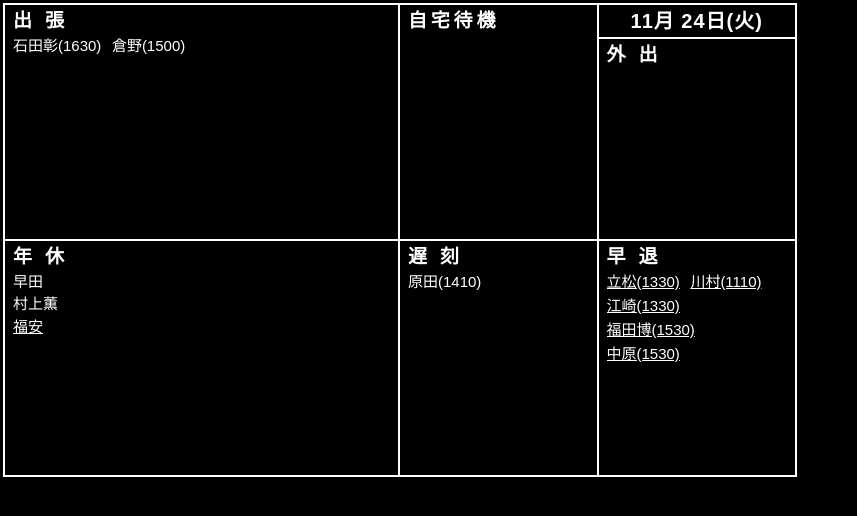
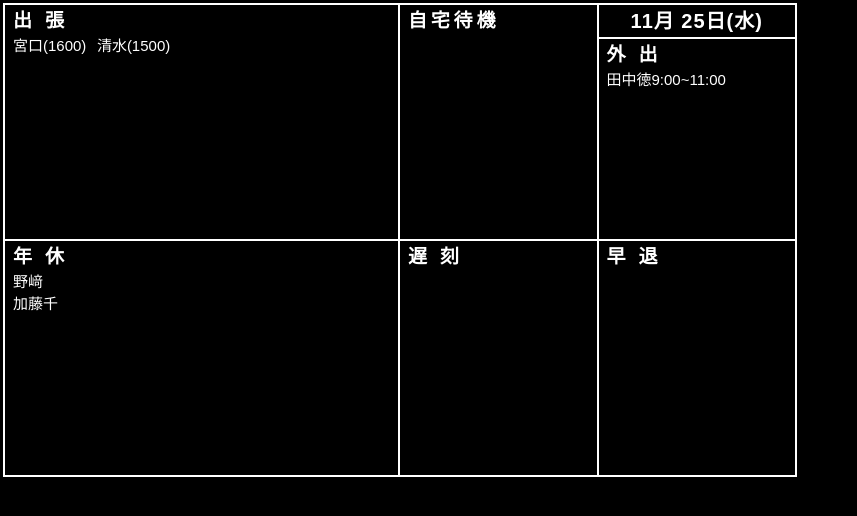
Before and after one commit to Proton-Wind/signage, a plain HTML site: page index.html in a window 1280 px wide. Shown: the whole page, without its empty margins (0-857 px from the left). Drawn offline with Linux system fonts and the light colour scheme.

Commit message:
Update digital signage (2026-11-25 00:00)

```diff
--- a/index.html
+++ b/index.html
@@ -115,7 +115,7 @@
       <div class="signage-cell">
         <div class="signage-title">出 張</div>
         <div class="signage-content">
-          <div class=" data-badge">石田彰(1630)</div><div class=" data-badge">倉野(1500)</div>
+          <div class=" data-badge">宮口(1600)</div><div class=" data-badge">清水(1500)</div>
         </div>
       </div>
 
@@ -127,31 +127,31 @@
       </div>
 
       <div class="signage-cell-date-wrapper">
-        <div class="signage-date">11月 24日(火)</div>
+        <div class="signage-date">11月 25日(水)</div>
         <div class="signage-out">
           <div class="signage-title">外 出</div>
-          <div class="signage-content" style="white-space: pre-wrap;"></div>
+          <div class="signage-content" style="white-space: pre-wrap;">田中徳9:00~11:00</div>
         </div>
       </div>
 
       <div class="signage-cell">
         <div class="signage-title">年 休</div>
         <div class="signage-content signage-content-leave">
-          <div class=" data-badge-leave">早田</div><div class=" data-badge-leave">村上薫</div><div class=" data-badge-leave today-applied">福安</div>
+          <div class=" data-badge-leave">野﨑</div><div class=" data-badge-leave">加藤千</div>
         </div>
       </div>
 
       <div class="signage-cell">
         <div class="signage-title">遅 刻</div>
         <div class="signage-content">
-          <div class=" data-badge">原田(1410)</div>
+
         </div>
       </div>
 
       <div class="signage-cell">
         <div class="signage-title">早 退</div>
         <div class="signage-content">
-          <div class=" data-badge today-applied">立松(1330)</div><div class=" data-badge today-applied">川村(1110)</div><div class=" data-badge today-applied">江崎(1330)</div><div class=" data-badge today-applied">福田博(1530)</div><div class=" data-badge today-applied">中原(1530)</div>
+
         </div>
       </div>
     </div>
```
